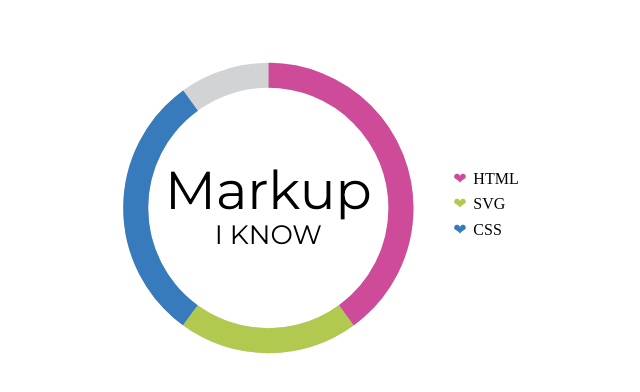
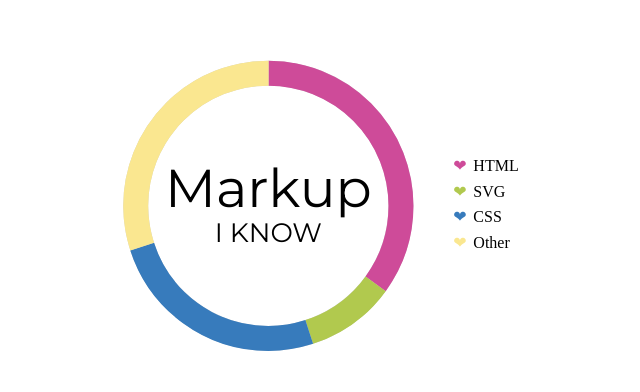
Before and after one commit to AlesyaOsipenko/svg-practic, a plain HTML site: page index.html in a window 1280 px wide. Shown: the part 192-584 px from the top of the page, without its empty margins (334-974 px from the left). Drawn offline with Linux system fonts and the light colour scheme.

Commit message:
finish chart

```diff
--- a/css/index.css
+++ b/css/index.css
@@ -126,3 +126,11 @@ body {
     left: -20px;
     top:0;
 }
+
+.other::before {
+    color: #fae790;
+    content: "❤";
+    position: absolute;
+    left: -20px;
+    top:0;
+}
--- a/index.html
+++ b/index.html
@@ -86,9 +86,10 @@
             </g>
     </svg> -->
 
-    <!--part 2-->
+    <!--chart-->
 
     <div class="statistic">
+        <figure class="statistic__diagram">
             <svg width="350px" height="350px" viewBox="0 0 42 42" class="donut">
                 <title id="title">There are my knowledge about web technologies</title>
                 <desc> My knowledge of HTML is 40%, of CSS is 20% and of SVG is 30%”.</desc>
@@ -96,13 +97,13 @@
                 <circle class="donut-ring" cx="21" cy="21" r="15.91549430918954" fill="transparent" stroke="#d2d3d4"
                     stroke-width="3"></circle>
                 <circle class="donut-segment" cx="21" cy="21" r="15.91549430918954" fill="transparent" stroke="#ce4b99"
-            stroke-width="3" stroke-dasharray="40 60" stroke-dashoffset="25"></circle>
+                    stroke-width="3" stroke-dasharray="35 65" stroke-dashoffset="25"></circle>
                 <circle class="donut-segment" cx="21" cy="21" r="15.91549430918954" fill="transparent" stroke="#b1c94e"
-            stroke-width="3" stroke-dasharray="20 80" stroke-dashoffset="85"></circle>
+                    stroke-width="3" stroke-dasharray="10 90" stroke-dashoffset="90"></circle>
                 <circle class="donut-segment" cx="21" cy="21" r="15.91549430918954" fill="transparent" stroke="#377bbc"
-            stroke-width="3" stroke-dasharray="30 70" stroke-dashoffset="65"></circle>
-        <!-- unused 10% -->
-
+                    stroke-width="3" stroke-dasharray="25 75" stroke-dashoffset="80"></circle>
+                <circle class="donut-segment" cx="21" cy="21" r="15.91549430918954" fill="transparent" stroke="#fae790"
+                    stroke-width="3" stroke-dasharray="30 70" stroke-dashoffset="55"></circle>
 
                 <g class="chart-text">
                     <text x="50%" y="50%" class="chart-number">
@@ -113,6 +114,8 @@
                     </text>
                 </g>
             </svg>
+        </figure>
+
 
         <!--legend-->
 
@@ -127,6 +130,9 @@
                 <li class="marker css">
                     <span class="shape-circle shape-blue"></span> CSS
                 </li>
+                <li class="marker other">
+                    <span class="shape-circle shape-lemon"></span> Other
+                </li>
             </ul>
         </figcaption>
 
```
Lines whose indentation alone changed are shown as unchanged.
